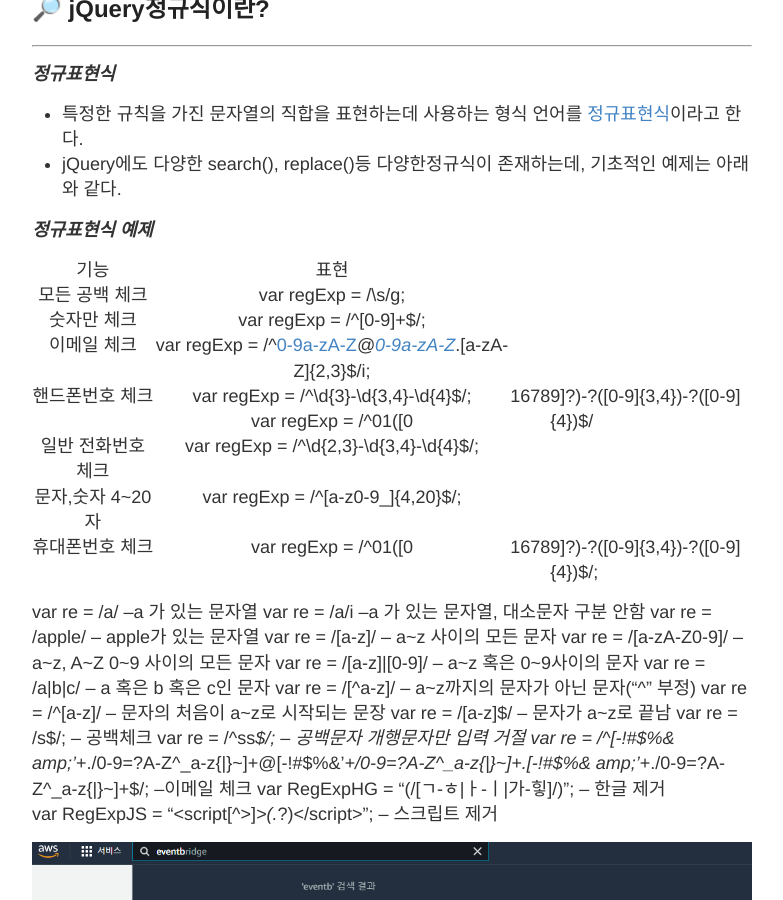
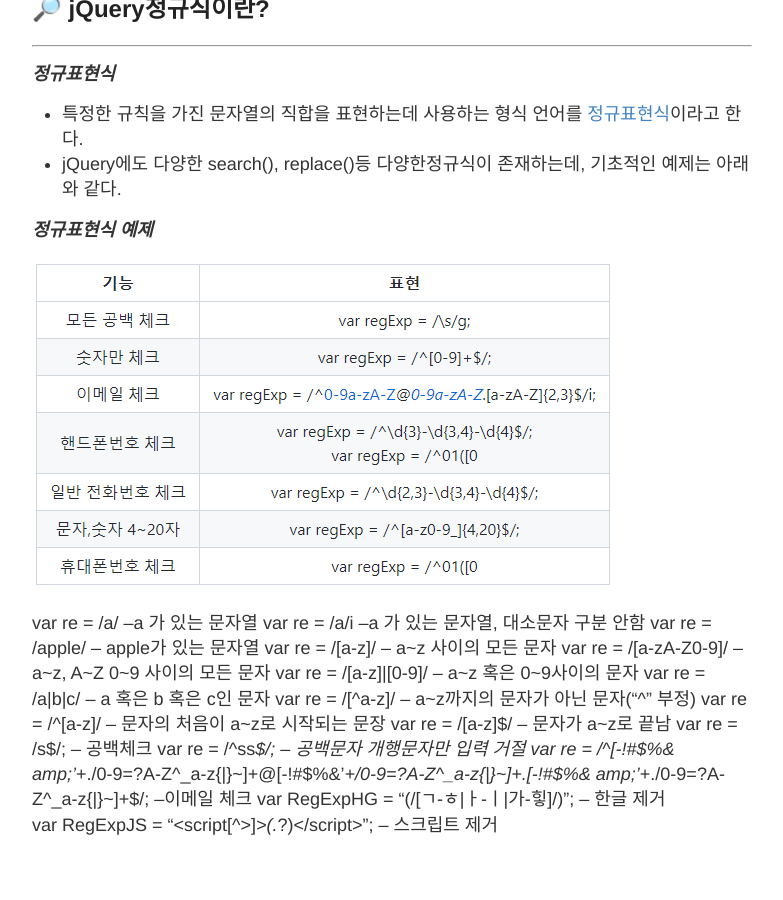
Before and after one commit to liampoet/liampoet.github.io-test2, a Jekyll site: the page built from _posts/2022-4-10-jQuery-id^=.md, in a window 1280 px wide and 900 px high, scrolled down 520 px. Shown: the whole window, without its empty margins (248-1031 px from the left). Built offline with Jekyll 4.4.1, drawn with Linux system fonts in a browser that asks for light colours; comment, search, counter and statistics services are not loaded.

Commit message:
Update 2022-4-10-jQuery-id^=.md

```diff
--- a/_posts/2022-4-10-jQuery-id^=.md
+++ b/_posts/2022-4-10-jQuery-id^=.md
@@ -20,15 +20,7 @@
 
 ***정규표현식 예제***
 
-|기능|표현|
-|:---:|:---:|
-|모든 공백 체크|var regExp = /\s/g;|
-|숫자만 체크|var regExp = /^[0-9]+$/;|
-|이메일 체크|var regExp = /^[0-9a-zA-Z]([-_\.]?[0-9a-zA-Z])*@[0-9a-zA-Z]([-_\.]?[0-9a-zA-Z])*\.[a-zA-Z]{2,3}$/i;|
-|핸드폰번호 체크|var regExp = /^\d{3}-\d{3,4}-\d{4}$/;<br>var regExp = /^01([0|1|6|7|8|9]?)-?([0-9]{3,4})-?([0-9]{4})$/|
-|일반 전화번호 체크|var regExp = /^\d{2,3}-\d{3,4}-\d{4}$/;|
-|문자,숫자 4~20자|var regExp = /^[a-z0-9_]{4,20}$/;|
-|휴대폰번호 체크|var regExp = /^01([0|1|6|7|8|9]?)-?([0-9]{3,4})-?([0-9]{4})$/;|
+![_config.yml]({{ site.baseurl }}/images/정규식예제.png)
 
 var re = /a/         --a 가 있는 문자열
 var re = /a/i        --a 가 있는 문자열, 대소문자 구분 안함
@@ -47,7 +39,6 @@
 var RegExpJS = "<script[^>]*>(.*?)</script>";  -- 스크립트 제거
 
 
-![_config.yml]({{ site.baseurl }}/images/eventbridge검색.png)
 <br>
 <br>
 <br>
```
